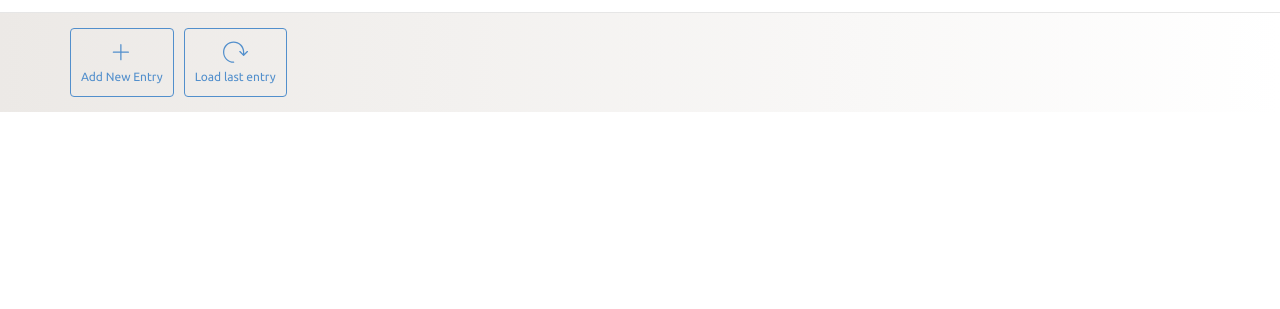
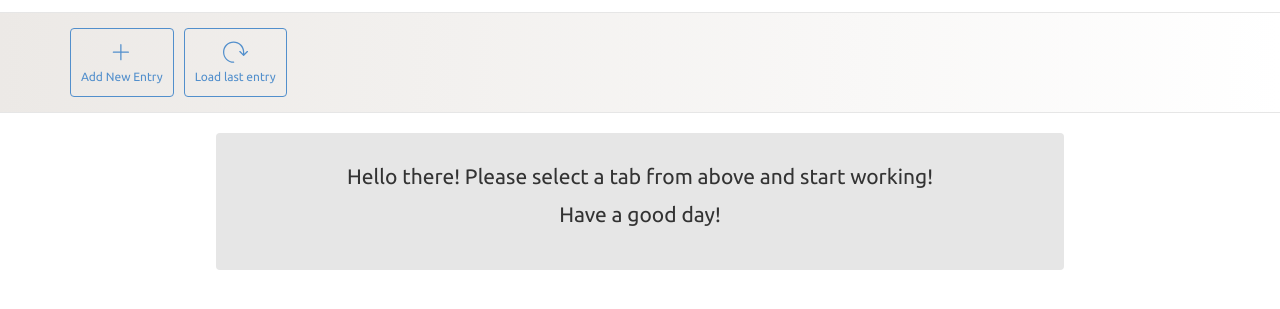
Before and after one commit to Snowbell92/littleBear-front-end, a plain HTML site: page project/dashboard.html in a window 1280 px wide. Shown: the part 69-378 px from the top of the page. Drawn offline with Linux system fonts and the light colour scheme; files whose address does not match are found by name.

Commit message:
dahsboard complete

```diff
--- a/project/dashboard.html
+++ b/project/dashboard.html
@@ -60,5 +60,20 @@
     </div>
 </section>
 
+<section id="content">
+    <div class="container">
+        <div class="row">
+            <div class="col-sm-9 center-block">
+                <div class="jumbotron">
+                    <p class="text-center">
+                        Hello there! Please select a tab from above and start working!
+                    </p>
+                    <p class="text-center">Have a good day!</p>
+                </div>
+            </div>
+        </div>
+    </div>
+</section>
+
 </body>
 </html>
--- a/project/sass/partials/_global.scss
+++ b/project/sass/partials/_global.scss
@@ -55,6 +55,7 @@ h1,h2,h3,h4,h5,h6{
   background: -webkit-linear-gradient(to left, #FFFFFF, #ECE9E6);  /* Chrome 10-25, Safari 5.1-6 */
   background: linear-gradient(to left, #FFFFFF, #ECE9E6); /* W3C, IE 10+/ Edge, Firefox 16+, Chrome 26+, Opera 12+, Safari 7+ */
   padding: 15px 0;
+  border-bottom: 1px solid $border-color-gray;
 
   ul{
     list-style: none;
@@ -105,3 +106,13 @@ h1,h2,h3,h4,h5,h6{
     }
   }
 }
+
+.jumbotron{
+  font-size: $font-size-h3;
+  text-align: center;
+  vertical-align: middle;
+  @include border-radius(4px);
+  background: $border-color-gray;
+  margin: 20px auto;
+  padding: 30px ;
+}
```
Also changed, not shown: project/css/style.css.
